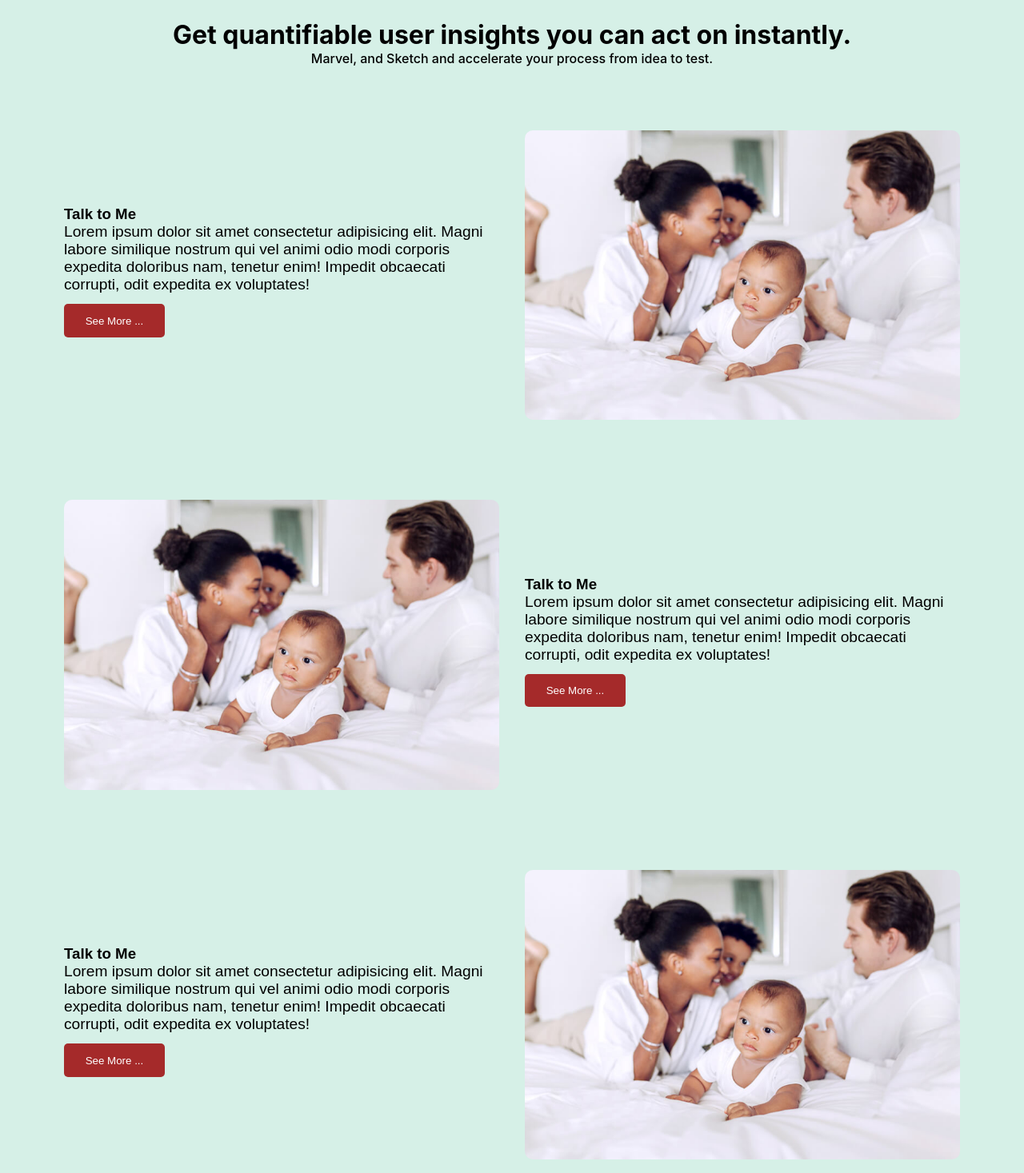
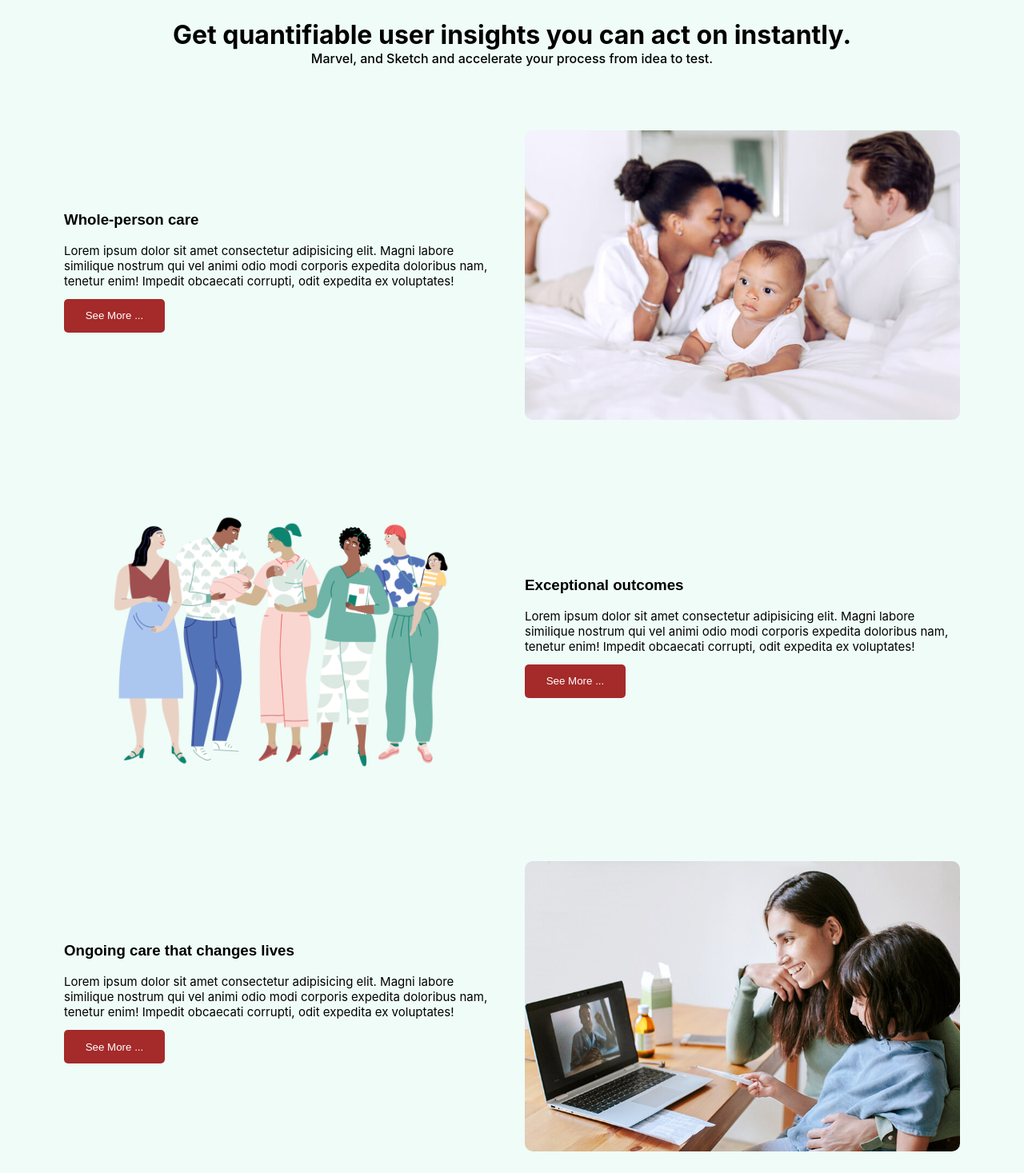
Before and after one commit to blyncnov/cuddleZ, a Next.js app: page / in a window 1280 px wide. Shown: the part 1330-2797 px from the top of the page at 80% size. Built offline with nearby package versions, Linux system fonts and the light colour scheme.

Commit message:
second commit

```diff
--- a/components/navbar.jsx
+++ b/components/navbar.jsx
@@ -36,8 +36,9 @@ const Navbar = () => {
                 <div className="navbar__part">
                     <ul onClick={mobileIconHandler} className={isClicked ? "ul__list open__left" : "ul__list "}>
                         <li className="li__items" onClick={mobileIconHandler}>Home</li>
-                        <li className="li__items" onClick={mobileIconHandler}>Spec</li>
-                        <li className="li__items" onClick={mobileIconHandler}>Testnomy</li>
+                        <li className="li__items" onClick={mobileIconHandler}>Employers</li>
+                        <li className="li__items" onClick={mobileIconHandler}>Health Plans</li>
+                        <li className="li__items" onClick={mobileIconHandler}>Resources</li>
                         <li className="li__items" onClick={mobileIconHandler}>Contact</li>
                     </ul>
                     <button className="navbar__button ">Join now</button>
--- a/components/work.jsx
+++ b/components/work.jsx
@@ -2,6 +2,8 @@ import React from 'react'
 import Image from "next/image"
 
 import Picrure from "../public/img.jpg"
+import Picrure2 from "../public/ing.jpg"
+import Picrure3 from "../public/iig.png"
 
 const Work = () => {
     return (
@@ -15,7 +17,8 @@ const Work = () => {
             <div className="work__desc">
                 <div className="work__talk">
                     <div className="work__box">
-                        <h3>Talk to Me</h3>
+                        <h3>Whole-person care</h3>
+                        <br />
                         <p className="hero__desc cat">Lorem ipsum dolor sit amet consectetur adipisicing elit. Magni labore similique nostrum qui vel animi odio modi corporis expedita doloribus nam, tenetur enim! Impedit obcaecati corrupti, odit expedita ex voluptates!</p>
                         <button className="strt">See More ...</button>
                     </div>
@@ -26,23 +29,25 @@ const Work = () => {
 
                 <div className="work__talk reverse">
                     <div className="work__box">
-                        <h3>Talk to Me</h3>
+                        <h3>Exceptional outcomes</h3>
+                        <br />
                         <p className="hero__desc cat">Lorem ipsum dolor sit amet consectetur adipisicing elit. Magni labore similique nostrum qui vel animi odio modi corporis expedita doloribus nam, tenetur enim! Impedit obcaecati corrupti, odit expedita ex voluptates!</p>
                         <button className="strt">See More ...</button>
                     </div>
                     <div className="work__box">
-                        <Image src={Picrure} alt="body" />
+                        <Image src={Picrure3} alt="body" />
                     </div>
                 </div>
 
                 <div className="work__talk ">
                     <div className="work__box">
-                        <h3>Talk to Me</h3>
+                        <h3>Ongoing care that changes lives</h3>
+                        <br />
                         <p className="hero__desc cat">Lorem ipsum dolor sit amet consectetur adipisicing elit. Magni labore similique nostrum qui vel animi odio modi corporis expedita doloribus nam, tenetur enim! Impedit obcaecati corrupti, odit expedita ex voluptates!</p>
                         <button className="strt">See More ...</button>
                     </div>
                     <div className="work__box">
-                        <Image src={Picrure} alt="body" />
+                        <Image src={Picrure2} alt="body" />
                     </div>
                 </div>
 
--- a/styles/desc.css
+++ b/styles/desc.css
@@ -82,14 +82,19 @@ p {
     flex-direction: column;
   }
 
+  /* .desc__box {
+    height: 700px;
+  } */
+
   .desc__row {
     width: 100%;
     padding: 1em;
   }
 
   .desc__desc {
-    text-align: start;
-    font-size: 1.5rem;
+    text-align: center;
+    font-size: 1.1rem;
+    margin: 0.5em 0;
   }
 }
 
--- a/styles/globals.css
+++ b/styles/globals.css
@@ -9,7 +9,7 @@
 body {
   padding: 0;
   margin: 0;
-  background-color: rgb(214, 240, 231);
+  background-color: rgb(239, 252, 247);
   font-family: sans-serif;
   font-size: 16px;
 }
--- a/styles/work.css
+++ b/styles/work.css
@@ -24,8 +24,9 @@
 .cat {
   width: 100%;
   max-width: 100%;
-  font-weight: 500;
-  font-family: sans-serif;
+  font-size: 15px;
+  font-family: -apple-system, BlinkMacSystemFont, "Segoe UI", Roboto, Oxygen,
+    Ubuntu, Cantarell, "Open Sans", "Helvetica Neue", sans-serif;
 }
 
 .strt {
```
Also changed, not shown: public/iig.png (added), public/ing.jpg (added).
